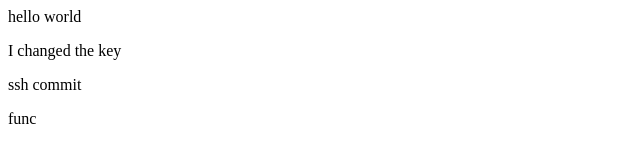
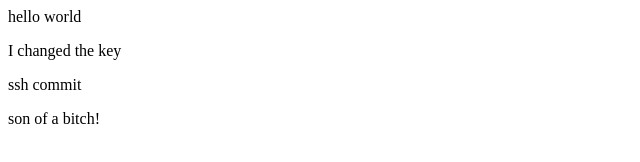
Before and after one commit to benky-test/test, a plain HTML site: page index.html in a window 1280 px wide. Shown: the full height of the page, 0-640 px from the left. Drawn offline with Linux system fonts and the light colour scheme.

```diff
--- a/index.html
+++ b/index.html
@@ -7,6 +7,6 @@
 	<p>hello world</p>
 	<p>I changed the key</p>
 	<p>ssh commit</p>
-	<p>func</p>
+	<p>son of a bitch!</p>
 </body>
 </html>
```
Also changed, not shown: 1 other file.
